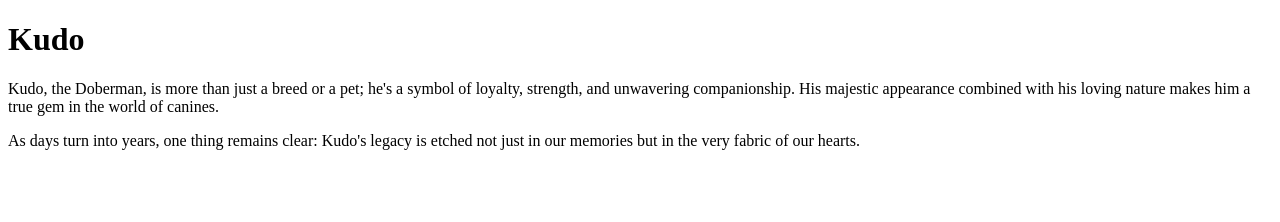
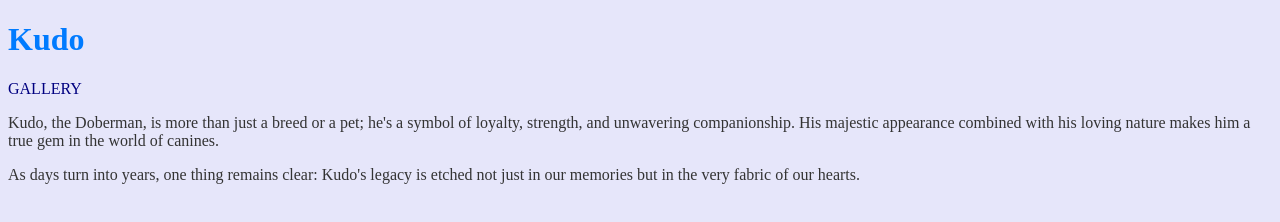
Before and after one commit to VictoriaKLIUCHKA/VKHillel, a plain HTML site: page INDEX.HTML in a window 1280 px wide. Drawn offline with Linux system fonts and the light colour scheme.

Commit message:
Adding styles

```diff
--- a/INDEX.HTML
+++ b/INDEX.HTML
@@ -2,17 +2,14 @@
 <html lang="en">
 <head>
   <title>HTML Elements Reference</title>
+  <link rel="stylesheet" href="styles.css">
 </head>
 <body>
 
 <h1>Kudo</h1>
-<p> Kudo, the Doberman, is more than just a breed or a pet; he's a symbol of loyalty, strength, and unwavering companionship. His majestic appearance combined with his loving nature makes him a true gem in the world of canines. </p>
-<p> As days turn into years, one thing remains clear: Kudo's legacy is etched not just in our memories but in the very fabric of our hearts.
-</p>
-
-
-
-
+<a href="PAGES/GALLERY.html">GALLERY </a>
+<p>Kudo, the Doberman, is more than just a breed or a pet; he's a symbol of loyalty, strength, and unwavering companionship. His majestic appearance combined with his loving nature makes him a true gem in the world of canines.</p>
+<p>As days turn into years, one thing remains clear: Kudo's legacy is etched not just in our memories but in the very fabric of our hearts.</p>
 
 </body>
 </html>
--- /dev/null
+++ b/styles.css
@@ -0,0 +1,22 @@
+/* styles.css */
+
+body {
+    color: #333;
+    background-color: lavender;
+}
+
+/* Set the text color for the h1 element */
+h1 {
+    color: #007bff;
+}
+
+/* Set the text color for the anchor tag */
+a {
+    color: #000080;
+    text-decoration: none;
+}
+
+/* Set the hover effect for the anchor tag */
+a:hover {
+    text-decoration: underline;
+}
```
